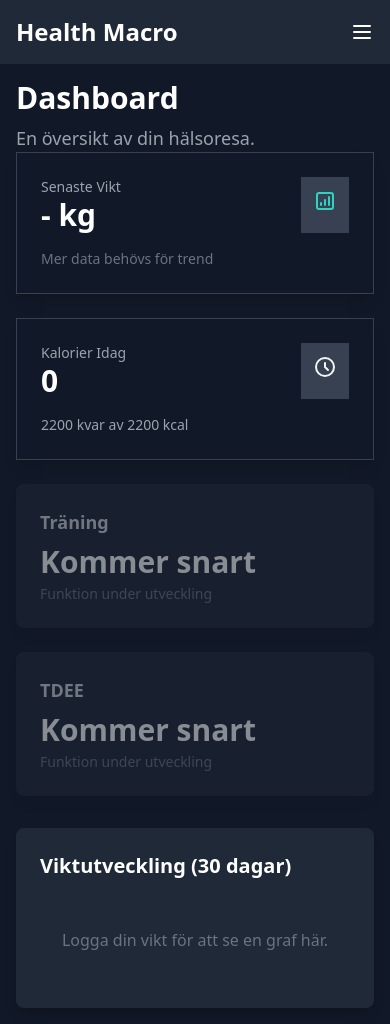
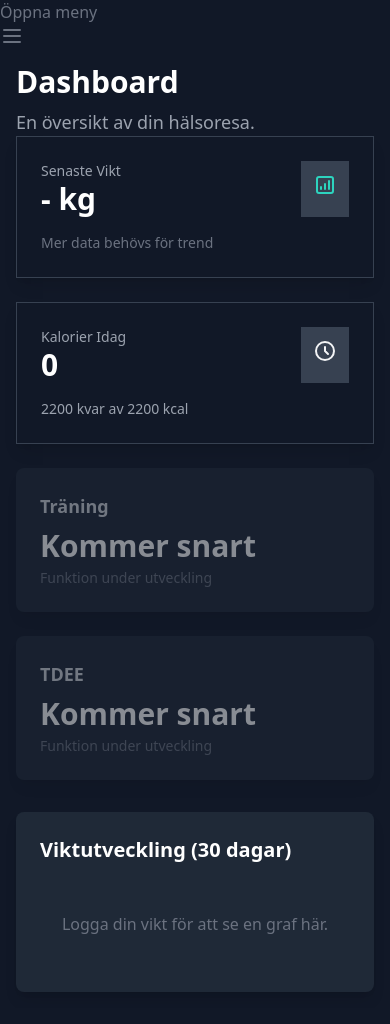
Before and after one commit to oskartellebo/Health-Macro-APP, a Flask app: page /dashboard in a window 390 px wide. After the commit the page ends 992 px from the top, so only its background shows below. Run offline with Flask 3, Linux system fonts and the light colour scheme; tables that the repository leaves empty hold one stand-in row (values such as "Sample post").

Commit message:
Fix(design): Byt till bombsäker responsiv sidomeny

```diff
--- a/app/templates/base.html
+++ b/app/templates/base.html
@@ -9,14 +9,26 @@
     <script src="https://cdn.jsdelivr.net/npm/chart.js"></script>
 </head>
 <body class="bg-gray-900 text-gray-100">
-    <div x-data="{ sidebarOpen: false }" class="relative min-h-screen lg:flex">
-        <!-- Sidomeny -->
-        <div class="bg-gray-800 text-white w-64 flex-shrink-0 fixed lg:relative inset-y-0 left-0 transform lg:translate-x-0 -translate-x-full transition-transform duration-300 ease-in-out z-30"
-             :class="{ 'translate-x-0': sidebarOpen, '-translate-x-full': !sidebarOpen }">
-            <div class="flex items-center justify-center h-16 bg-gray-900">
-                <span class="text-white font-bold uppercase">Health Macro</span>
+    <div x-data="{ sidebarOpen: false }">
+        <!-- Off-canvas menu för mobil -->
+        <div x-show="sidebarOpen" class="fixed inset-0 flex z-40 lg:hidden" x-cloak>
+            <!-- Overlay -->
+            <div x-show="sidebarOpen" @click="sidebarOpen = false" class="fixed inset-0 bg-gray-600 bg-opacity-75"></div>
+
+            <!-- Sidomeny-panel -->
+            <div class="relative flex-1 flex flex-col max-w-xs w-full bg-gray-800">
+                <div class="absolute top-0 right-0 -mr-12 pt-2">
+                    <button @click="sidebarOpen = false" class="ml-1 flex items-center justify-center h-10 w-10 rounded-full focus:outline-none focus:ring-2 focus:ring-inset focus:ring-white">
+                        <span class="sr-only">Stäng meny</span>
+                        <svg class="h-6 w-6 text-white" xmlns="http://www.w3.org/2000/svg" fill="none" viewBox="0 0 24 24" stroke="currentColor" aria-hidden="true"><path stroke-linecap="round" stroke-linejoin="round" stroke-width="2" d="M6 18L18 6M6 6l12 12" /></svg>
+                    </button>
                 </div>
-            <nav class="mt-4 px-2">
+                <!-- Menyinnehåll (Mobil) -->
+                <div class="flex-1 h-0 pt-5 pb-4 overflow-y-auto">
+                    <div class="flex-shrink-0 flex items-center px-4">
+                        <span class="text-white text-2xl font-bold">Health Macro</span>
+                    </div>
+                    <nav class="mt-5 px-2 space-y-1">
                         <a href="{{ url_for('main.dashboard') }}" class="flex items-center px-2 py-2 text-gray-300 hover:bg-gray-700 hover:text-white rounded-md"><span class="mx-4 font-medium">Dashboard</span></a>
                         <a href="{{ url_for('main.weight') }}" class="mt-1 flex items-center px-2 py-2 text-gray-300 hover:bg-gray-700 hover:text-white rounded-md"><span class="mx-4 font-medium">Vikt</span></a>
                         <a href="{{ url_for('main.diet') }}" class="mt-1 flex items-center px-2 py-2 text-gray-300 hover:bg-gray-700 hover:text-white rounded-md"><span class="mx-4 font-medium">Kost</span></a>
@@ -24,18 +36,41 @@
                         <a href="{{ url_for('main.status') }}" class="mt-1 flex items-center px-2 py-2 text-gray-300 hover:bg-gray-700 hover:text-white rounded-md"><span class="mx-4 font-medium">Status</span></a>
                     </nav>
                 </div>
+            </div>
+            <div class="flex-shrink-0 w-14"></div> <!-- Dummy element för att panelen ska få rätt storlek -->
+        </div>
 
-        <!-- Innehåll -->
-        <div class="flex-1 flex flex-col min-w-0">
+        <!-- Statisk sidomeny för desktop -->
+        <div class="hidden lg:flex lg:flex-shrink-0">
+            <div class="flex flex-col w-64">
+                <div class="flex flex-col h-0 flex-1 bg-gray-800">
+                     <!-- Menyinnehåll (Desktop) -->
+                    <div class="flex-1 flex flex-col pt-5 pb-4 overflow-y-auto">
+                        <div class="flex items-center flex-shrink-0 px-4">
+                             <span class="text-white text-2xl font-bold">Health Macro</span>
+                        </div>
+                        <nav class="mt-5 flex-1 px-2 space-y-1">
+                            <a href="{{ url_for('main.dashboard') }}" class="flex items-center px-2 py-2 text-gray-300 hover:bg-gray-700 hover:text-white rounded-md"><span class="mx-4 font-medium">Dashboard</span></a>
+                            <a href="{{ url_for('main.weight') }}" class="mt-1 flex items-center px-2 py-2 text-gray-300 hover:bg-gray-700 hover:text-white rounded-md"><span class="mx-4 font-medium">Vikt</span></a>
+                            <a href="{{ url_for('main.diet') }}" class="mt-1 flex items-center px-2 py-2 text-gray-300 hover:bg-gray-700 hover:text-white rounded-md"><span class="mx-4 font-medium">Kost</span></a>
+                            <a href="{{ url_for('main.training') }}" class="mt-1 flex items-center px-2 py-2 text-gray-300 hover:bg-gray-700 hover:text-white rounded-md"><span class="mx-4 font-medium">Träning</span></a>
+                            <a href="{{ url_for('main.status') }}" class="mt-1 flex items-center px-2 py-2 text-gray-300 hover:bg-gray-700 hover:text-white rounded-md"><span class="mx-4 font-medium">Status</span></a>
+                        </nav>
+                    </div>
+                </div>
+            </div>
+        </div>
+
+        <!-- Huvudinnehåll -->
+        <div class="flex flex-col w-0 flex-1 overflow-hidden">
             <!-- Header för mobil -->
-            <header class="flex justify-between items-center p-4 bg-gray-800 lg:hidden">
-                <a href="{{ url_for('main.dashboard') }}" class="text-white text-2xl font-bold">Health Macro</a>
-                <button @click="sidebarOpen = true" class="text-white focus:outline-none">
-                    <svg class="h-6 w-6" viewBox="0 0 24 24" fill="none" xmlns="http://www.w3.org/2000/svg"><path d="M4 6H20M4 12H20M4 18H20" stroke="currentColor" stroke-width="2" stroke-linecap="round" stroke-linejoin="round"/></svg>
+            <div class="lg:hidden pl-1 pt-1 sm:pl-3 sm:pt-3">
+                <button @click.stop="sidebarOpen = true" class="-ml-0.5 -mt-0.5 h-12 w-12 inline-flex items-center justify-center rounded-md text-gray-500 hover:text-gray-900 focus:outline-none focus:ring-2 focus:ring-inset focus:ring-indigo-500">
+                    <span class="sr-only">Öppna meny</span>
+                    <svg class="h-6 w-6" xmlns="http://www.w3.org/2000/svg" fill="none" viewBox="0 0 24 24" stroke="currentColor" aria-hidden="true"><path stroke-linecap="round" stroke-linejoin="round" stroke-width="2" d="M4 6h16M4 12h16M4 18h16" /></svg>
                 </button>
-            </header>
-
-            <main class="flex-1 overflow-y-auto p-4 sm:p-6">
+            </div>
+            <main class="flex-1 relative z-0 overflow-y-auto focus:outline-none p-4 sm:p-6">
                 {% with messages = get_flashed_messages(with_categories=true) %}
                     {% if messages %}
                         <!-- Flash-meddelanden här -->
@@ -45,9 +80,6 @@
                 {% block content %}{% endblock %}
             </main>
         </div>
-
-        <!-- Overlay för mobil -->
-        <div x-show="sidebarOpen" @click="sidebarOpen = false" class="fixed inset-0 bg-black opacity-50 z-20 lg:hidden"></div>
     </div>
 </body>
 </html>
```
Lines whose indentation alone changed are shown as unchanged.
